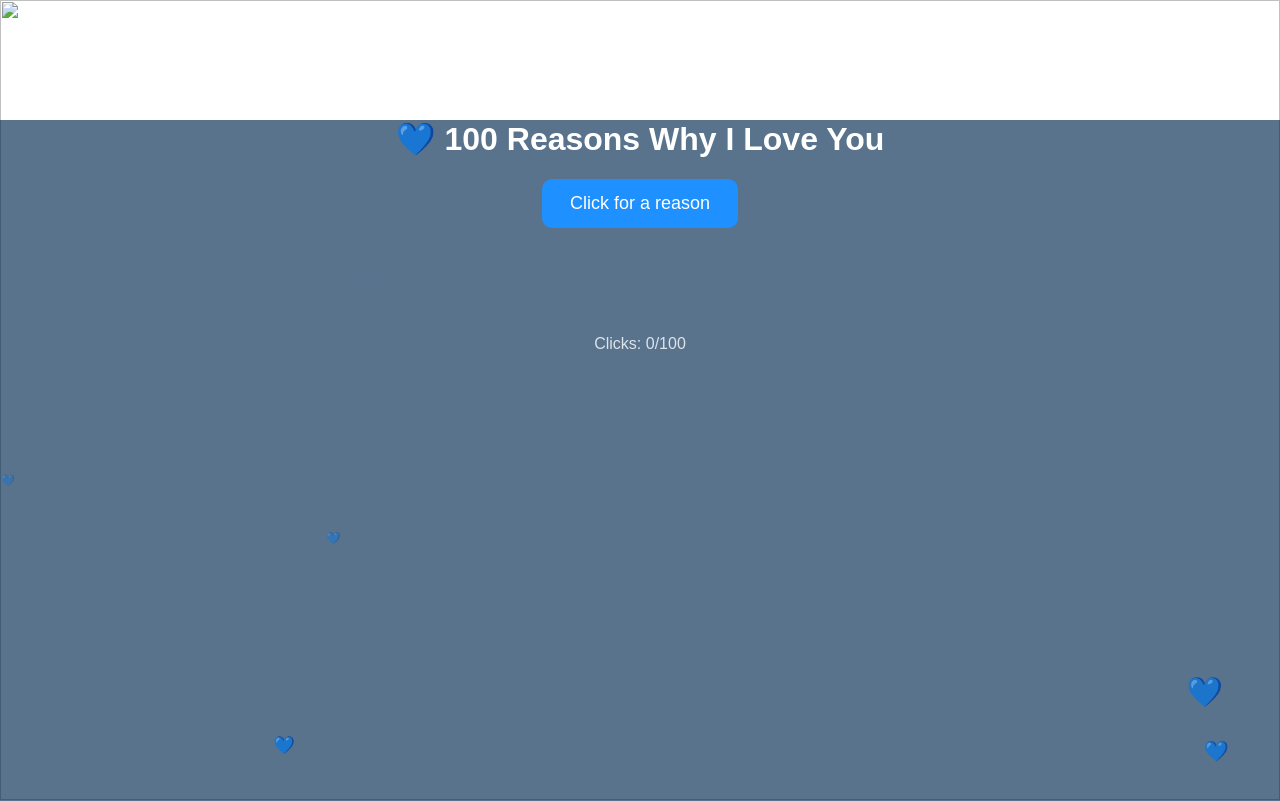
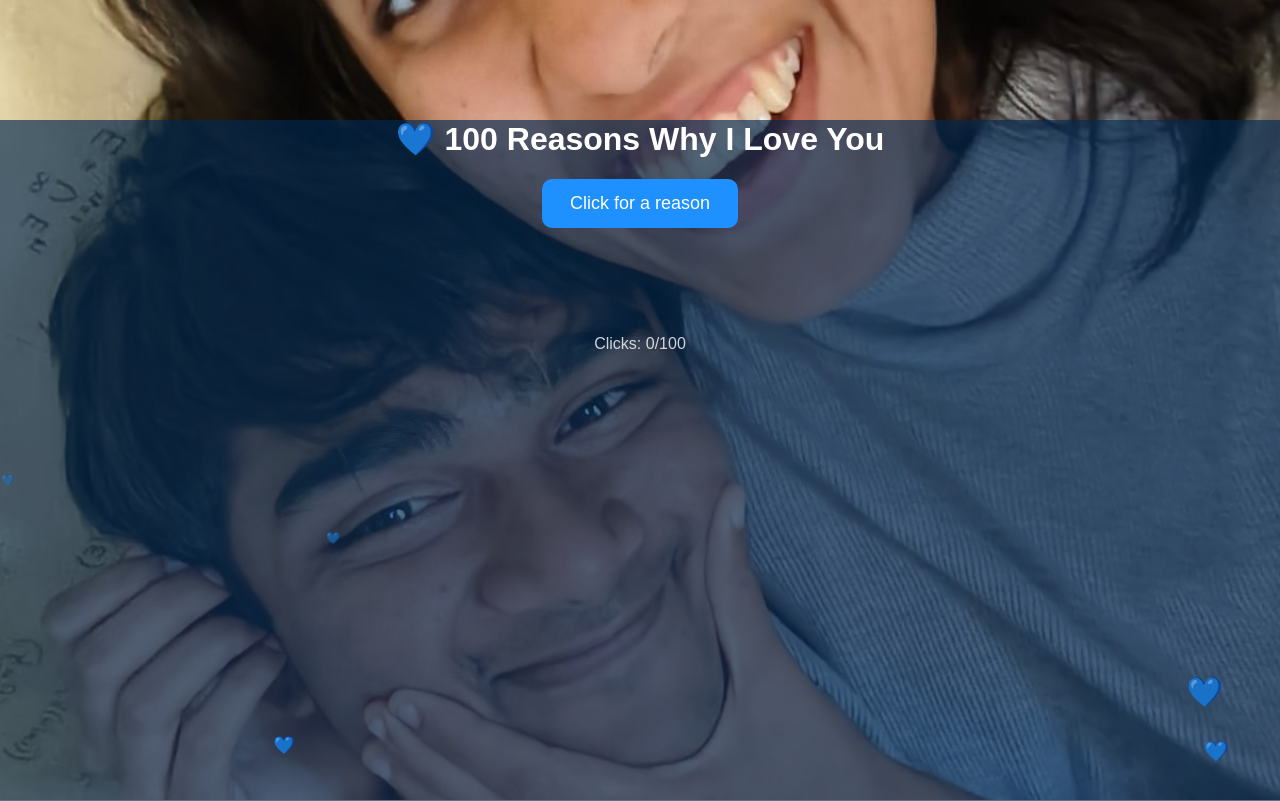
Before and after one commit to Abhinavkrrr/Stuti, a plain HTML site: page index.html in a window 1280 px wide. Shown: the top 801 px of the page. Drawn offline with Linux system fonts and the light colour scheme.

Commit message:
Fix HTML entity encoding and update image source

```diff
--- a/index.html
+++ b/index.html
@@ -101,7 +101,7 @@ font-size:26px;
 
 <body>
 
-<img src="photo.jpeg" id="bg">
+<img src="photo1.jpeg" id="bg">
 <div class="overlay"></div>
 
 <div id="main" class="container">
```
